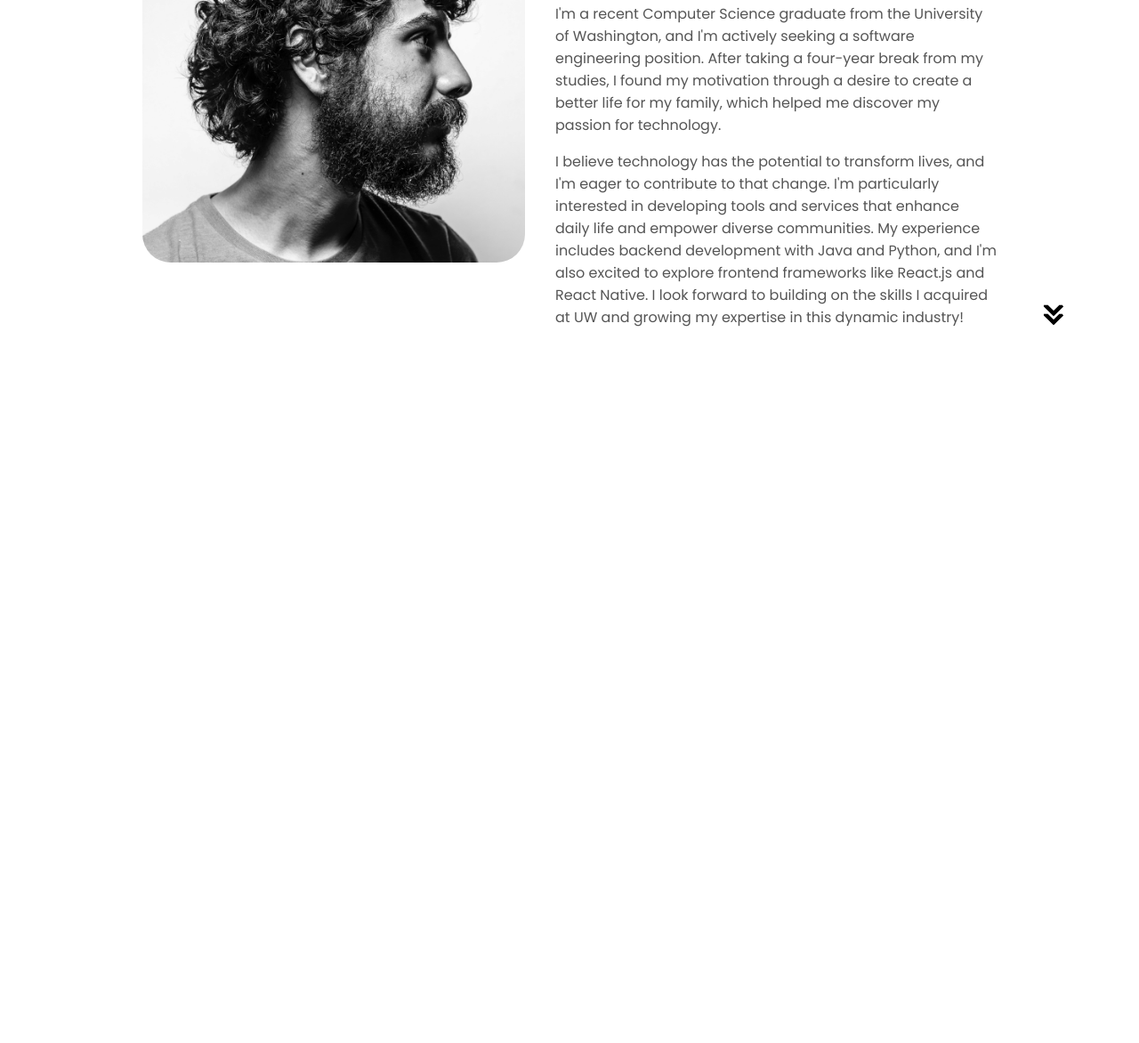
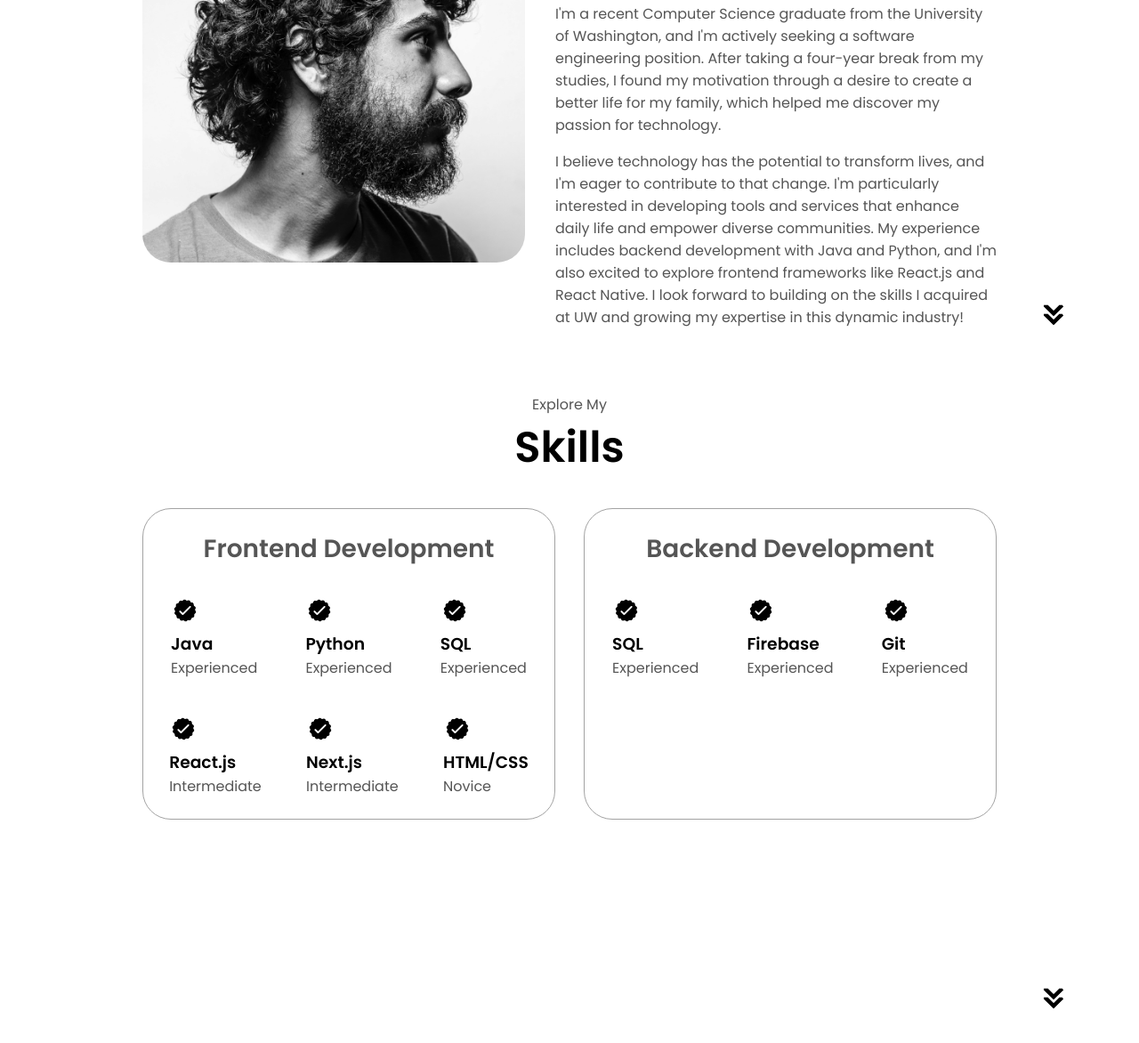
Before and after one commit to rkudryashov94/portfolio-website-v1, a plain HTML site: page index.html in a window 1280 px wide. Shown: the part 1159-2331 px from the top of the page at 89% size. Before the commit the page ends 1569 px from the top, so only its background shows below. Drawn offline with Linux system fonts and the light colour scheme.

Commit message:
Completed the Skills section
- Added the Skills section and arrow button
- Added all necessary styling to have two columns designated for Front-end and Back-end Skills (or other 2 distinct skill categories)

```diff
--- a/index.html
+++ b/index.html
@@ -4,7 +4,7 @@
 <head>
     <meta charset="UTF-8" />
     <meta name="viewport" content="width=device-width, initial-scale=1.0" />
-    <title>Roman Kudryashov's Portfolio</title>
+    <title>Roman Kudryashov | Software Engineer Portfolio</title>
 
     <!-- SEO Meta Tags -->
     <meta name="description" content="Welcome to my portfolio! I am an ambitious software engineer, showcasing my projects, skills,
@@ -128,7 +128,94 @@
             </div>
         </div>
         <img src="./assets/arrow.png" alt="Arrow icon" class="icon arrow" onclick="location.href='./#experience'" />
+    </section>
 
+    <section id="experience">
+        <p class="section__text__p1">Explore My</p>
+        <h1 class="title">Skills</h1>
+        <div class="experience-details-container">
+            <div class="about-containers">
+                <div class="details-container">
+                    <h2 class="experience-sub-title">
+                        Frontend Development
+                    </h2>
+                    <div class="article-container">
+                        <article>
+                            <img src="./assets/checkmark.png" alt="Experience Icon" class="icon" />
+                            <div>
+                                <h3>Java</h3>
+                                <p>Experienced</p>
+                            </div>
+                        </article>
+                        <article>
+                            <img src="./assets/checkmark.png" alt="Experience Icon" class="icon" />
+                            <div>
+                                <h3>Python</h3>
+                                <p>Experienced</p>
+                            </div>
+                        </article>
+                        <article>
+                            <img src="./assets/checkmark.png" alt="Experience Icon" class="icon" />
+                            <div>
+                                <h3>SQL</h3>
+                                <p>Experienced</p>
+                            </div>
+                        </article>
+                        <article>
+                            <img src="./assets/checkmark.png" alt="Experience Icon" class="icon" />
+                            <div>
+                                <h3>React.js</h3>
+                                <p>Intermediate</p>
+                            </div>
+                        </article>
+                        <article>
+                            <img src="./assets/checkmark.png" alt="Experience Icon" class="icon" />
+                            <div>
+                                <h3>Next.js</h3>
+                                <p>Intermediate</p>
+                            </div>
+                        </article>
+                        <article>
+                            <img src="./assets/checkmark.png" alt="Experience Icon" class="icon" />
+                            <div>
+                                <h3>HTML/CSS</h3>
+                                <p>Novice</p>
+                            </div>
+                        </article>
+                    </div>
+                </div>
+
+                <div class="details-container">
+                    <h2 class="experience-sub-title">
+                        Backend Development
+                    </h2>
+                    <div class="article-container">
+                        <article>
+                            <img src="./assets/checkmark.png" alt="Experience Icon" class="icon" />
+                            <div>
+                                <h3>SQL</h3>
+                                <p>Experienced</p>
+                            </div>
+                        </article>
+                        <article>
+                            <img src="./assets/checkmark.png" alt="Experience Icon" class="icon" />
+                            <div>
+                                <h3>Firebase</h3>
+                                <p>Experienced</p>
+                            </div>
+                        </article>
+                        <article>
+                            <img src="./assets/checkmark.png" alt="Experience Icon" class="icon" />
+                            <div>
+                                <h3>Git</h3>
+                                <p>Experienced</p>
+                            </div>
+                        </article>
+                    </div>
+                </div>
+            </div>
+        </div>
+        <img src="./assets/arrow.png" alt="Arrow icon" class="icon arrow" onclick="location.href='./#projects'" />
     </section>
 
     <!-- Linking JS  -->
--- a/style.css
+++ b/style.css
@@ -318,3 +318,42 @@ section {
 .text-container p {
 	margin-bottom: 1rem;
 }
+
+/* Experience section */
+
+#experience {
+	position: relative;
+}
+
+.experience-sub-title {
+	color: rgb(85, 85, 85);
+	font-weight: 600;
+	font-size: 1.75rem;
+	margin-bottom: 2rem;
+}
+
+.experience-details-container {
+	display: flex;
+	justify-content: center;
+	flex-direction: column;
+}
+
+.article-container {
+	display: flex;
+	text-align: initial;
+	flex-wrap: wrap;
+	flex-direction: row;
+	gap: 2.5rem;
+	justify-content: space-around;
+}
+
+.article {
+	display: flex;
+	width: 10rem;
+	justify-content: space-around;
+	gap: 0.5rem;
+}
+
+article .icon {
+	cursor: default;
+}
```
